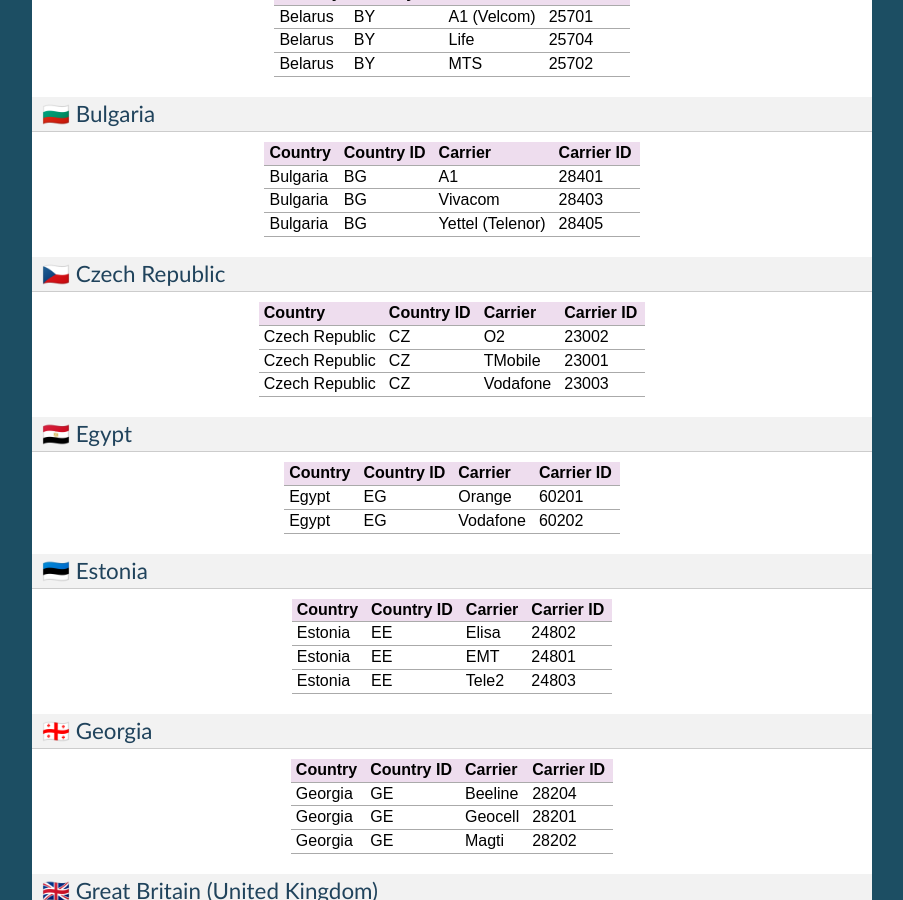
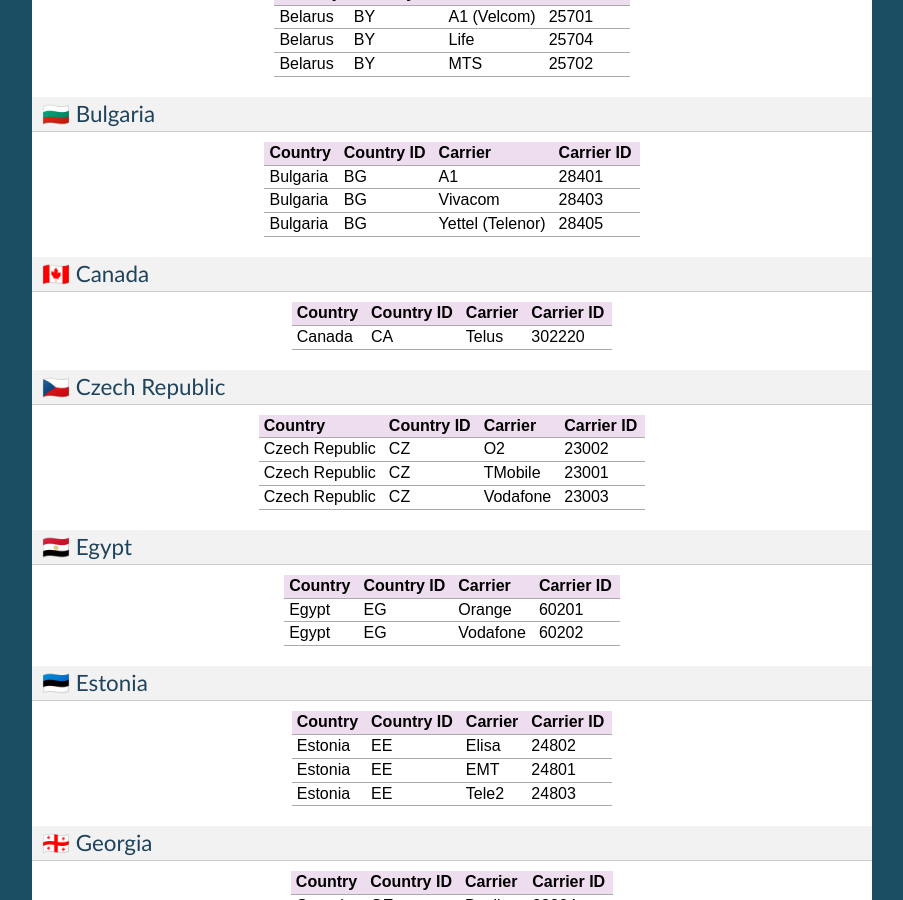
Before and after one commit to megasyst/lab, a Sphinx documentation site: the page built from docs/1_common.rst, in a window 1280 px wide and 900 px high, scrolled down 1471 px. Shown: the whole window, without its empty margins (198-1101 px from the left). Built offline with Sphinx 7.4.7, drawn with Linux system fonts in a browser that asks for light colours.

Commit message:
Update 1_common.rst

```diff
--- a/docs/1_common.rst
+++ b/docs/1_common.rst
@@ -100,6 +100,15 @@ Country     Country ID     Carrier           Carrier ID
 Bulgaria    BG             A1                28401
 Bulgaria    BG             Vivacom           28403
 Bulgaria    BG             Yettel (Telenor)  28405
+==========  =============  ================  ==========
+
+🇨🇦 Canada
+__________
+
+==========  =============  ================  ==========
+Country     Country ID     Carrier           Carrier ID
+==========  =============  ================  ==========
+Canada      CA             Telus             302220
 ==========  =============  ================  ==========
 
 🇨🇿 Czech Republic
```
